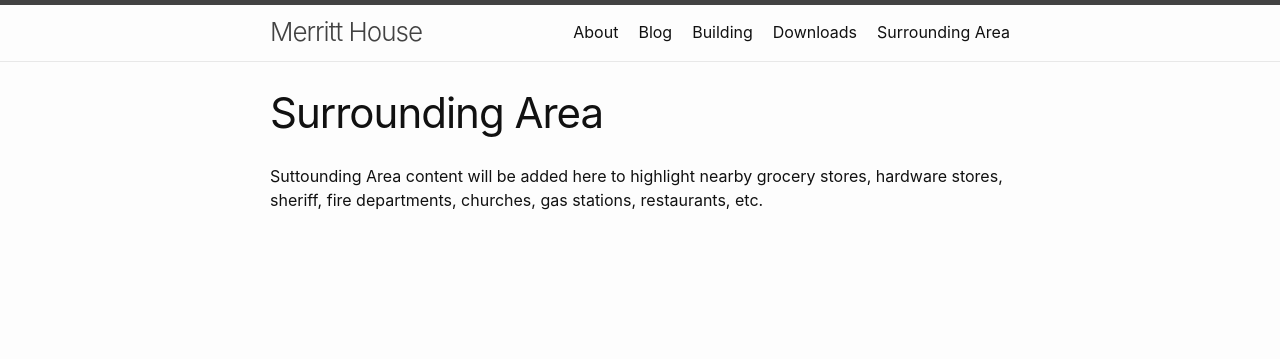
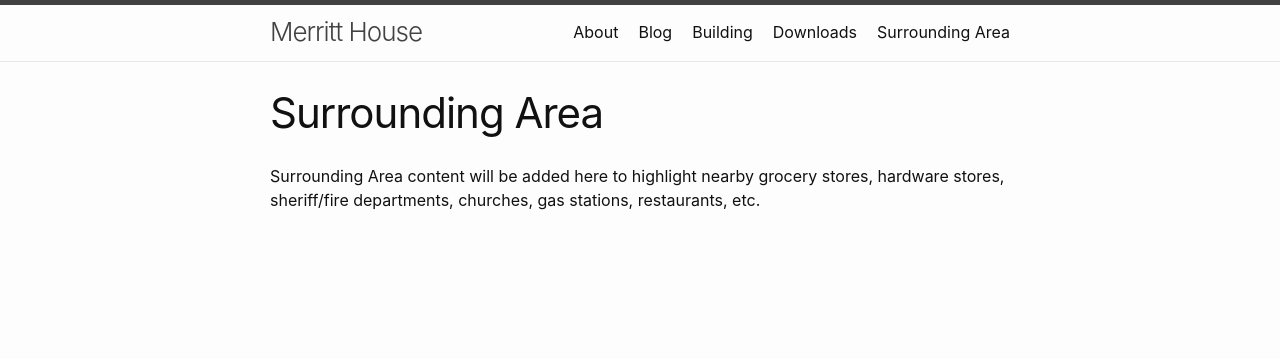
Before and after one commit to rsabec/merritthouse, a Jekyll site: the page built from surroundingarea.markdown, in a window 1280 px wide. Shown: the top 359 px of the page. Built offline with Jekyll 4.4.1, drawn with Linux system fonts in a browser that asks for light colours.

Commit message:
Surrounding Area: first word is misspelled
Surrounding Area: first word is misspelled

```diff
--- a/surroundingarea.markdown
+++ b/surroundingarea.markdown
@@ -4,4 +4,4 @@ title: Surrounding Area
 permalink: /SurroundingArea/
 ---
 
-<p> Suttounding Area content will be added here to highlight nearby grocery stores, hardware stores, sheriff, fire departments, churches, gas stations, restaurants, etc. </p>
+<p> Surrounding Area content will be added here to highlight nearby grocery stores, hardware stores, sheriff/fire departments, churches, gas stations, restaurants, etc. </p>
```
